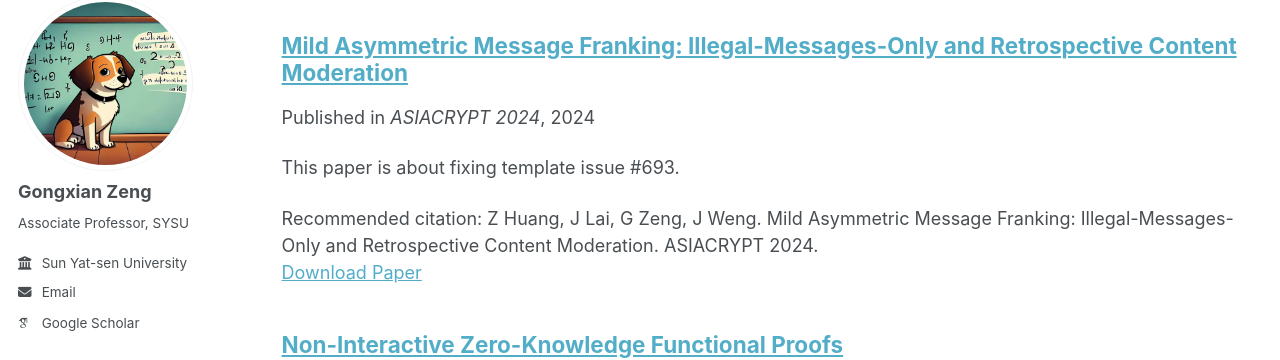
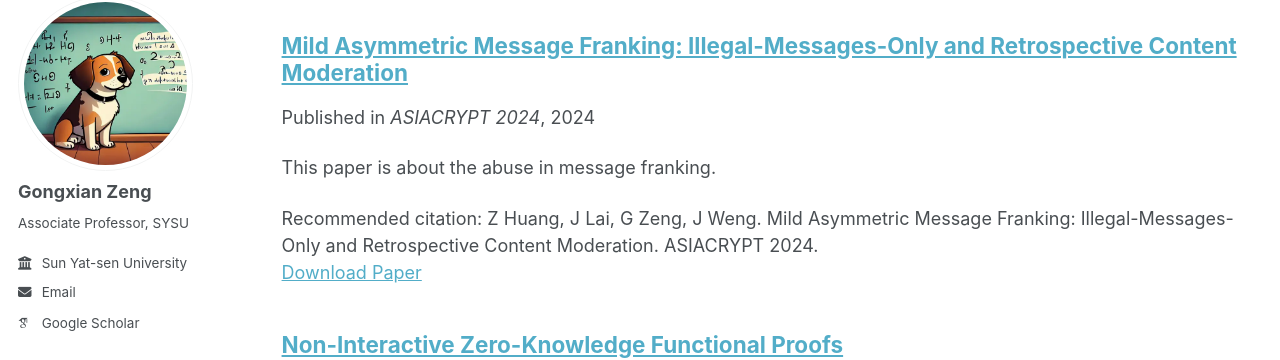
Before and after one commit to naxizgx/naxizgx.github.io, a Jekyll site: the page built from _pages/publications.html, in a window 1280 px wide and 900 px high, scrolled down 750 px. Shown: the part 103-463 px from the top of the window. Built offline with Jekyll 4.4.1, drawn with Linux system fonts in a browser that asks for light colours; some web fonts are replaced.

Commit message:
docs: 更新论文摘要内容
将论文摘要从'This paper is about fixing template issue #693'修改为'This paper is about the abuse in message franking'，以更准确地反映论文内容

```diff
--- a/_publications/2024-12-paper-MAMF.md
+++ b/_publications/2024-12-paper-MAMF.md
@@ -3,7 +3,7 @@ title: "Mild Asymmetric Message Franking: Illegal-Messages-Only and Retrospectiv
 collection: publications
 category: conferences
 permalink: /publication/2024-12-paper-MAMF
-excerpt: 'This paper is about fixing template issue #693.'
+excerpt: 'This paper is about the abuse in message franking.'
 date: 2024-12-13
 venue: 'ASIACRYPT 2024'
 paperurl: 'https://eprint.iacr.org/2024/1608'
```
